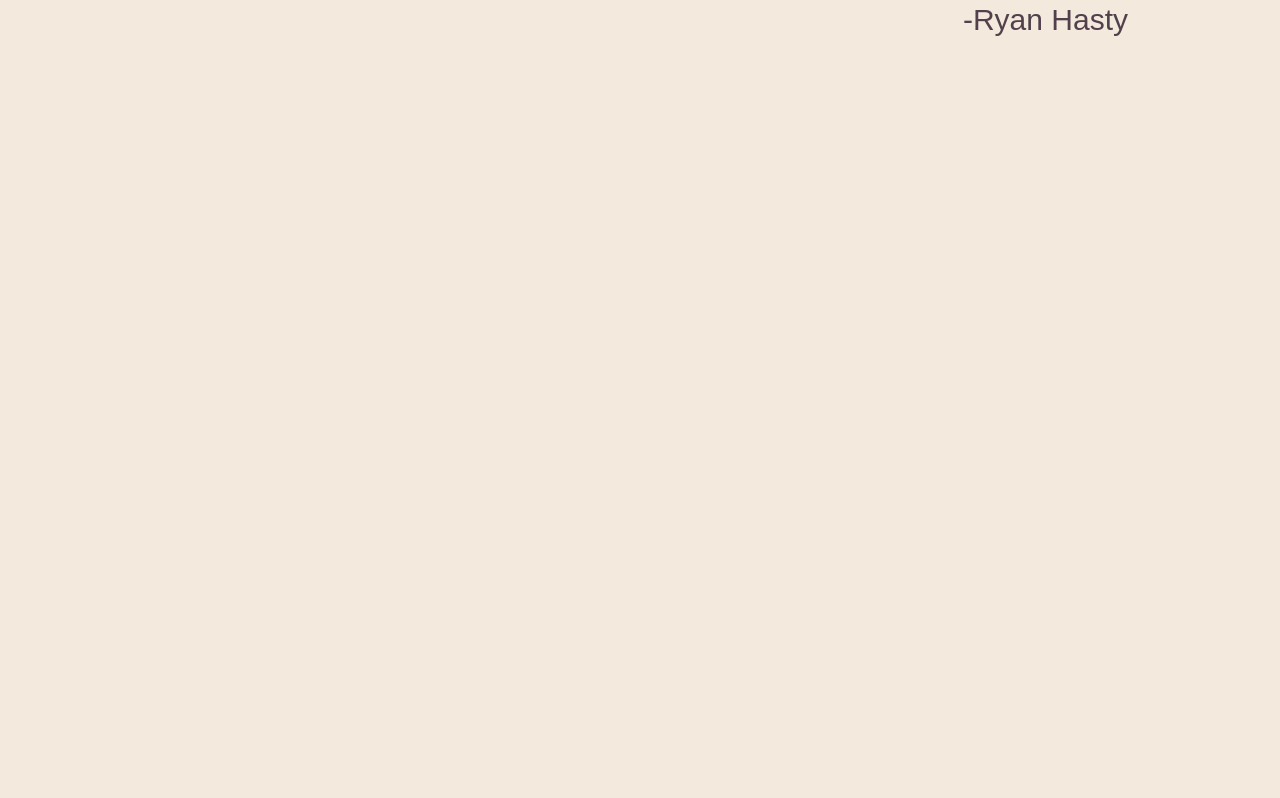
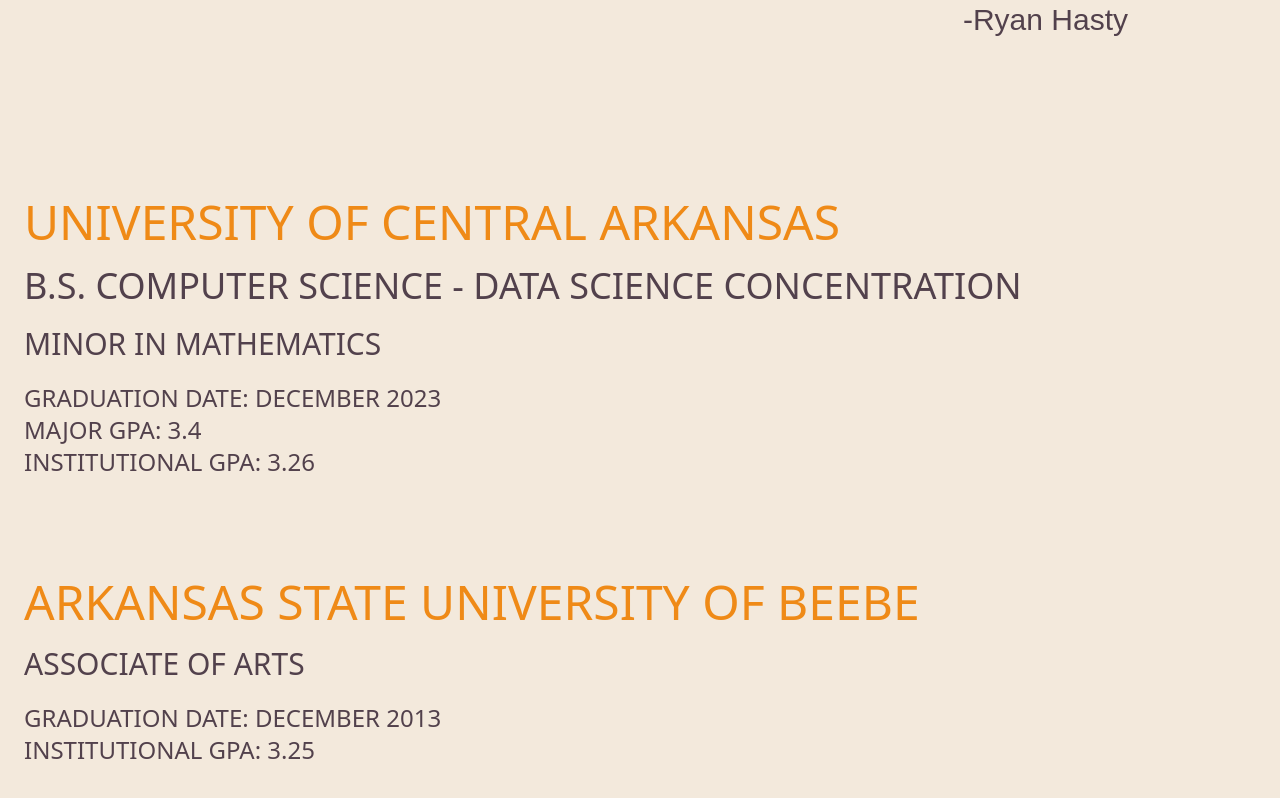
Before and after one commit to ryan-hasty/rhastydev, an Angular app: page /education in a window 1280 px wide. Shown: the part 418-1216 px from the top of the page. Before the commit the page ends 800 px from the top, so only its background shows below. Built offline with nearby package versions, Linux system fonts and the light colour scheme.

Commit message:
add simple education section to make dynamic later

```diff
--- a/src/pages/education/education.component.html
+++ b/src/pages/education/education.component.html
@@ -1 +1,36 @@
 <app-header/>
+<div class="text-3xl md:text-5xl uppercase mt-20 flex flex-col gap-5 text-[#EF8A17] mb-28">
+  University of Central Arkansas
+  <div class="text-2xl md:text-4xl text-[#52414C]">
+    B.S. Computer Science - Data Science Concentration
+  </div>
+  <div class="text-xl md:text-3xl text-[#52414C]">
+    Minor in Mathematics
+  </div>
+  <div class="text-lg md:text-2xl text-[#52414C] flex-col sm:flex-row gap-20">
+    <div>
+      Graduation Date: December 2023
+    </div>
+    <div>
+      Major GPA: 3.4
+    </div>
+    <div>
+      Institutional GPA: 3.26
+    </div>
+  </div>
+
+  <div class="mt-20">
+    Arkansas State University of Beebe
+  </div>
+  <div class="text-2xl md:text-3xl text-[#52414C]">
+    Associate of Arts
+  </div>
+  <div class="text-lg md:text-2xl text-[#52414C] flex-col sm:flex-row gap-20">
+    <div>
+      Graduation Date: December 2013
+    </div>
+    <div>
+      Institutional GPA: 3.25
+    </div>
+  </div>
+</div>
```
Also changed, not shown: src/pages/experience/experience.component.html (line endings or trailing spaces).
